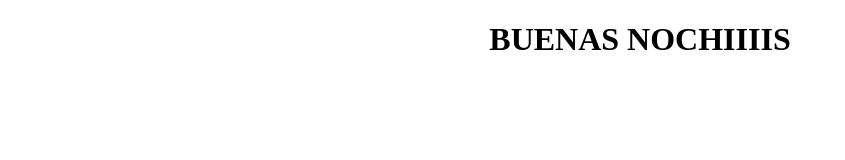
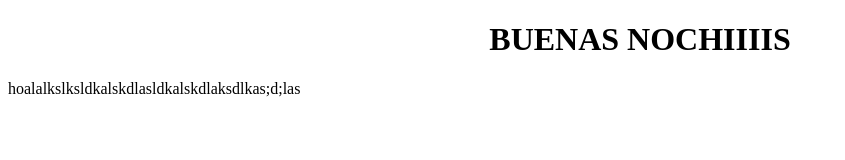
Before and after one commit to Valuami93/Ejemplobranch, a plain HTML site: page index.html in a window 1280 px wide. Shown: the whole page, without its empty margins (0-845 px from the left). Drawn offline with Linux system fonts and the light colour scheme.

Commit message:
Se modifico el html

```diff
--- a/index.html
+++ b/index.html
@@ -7,5 +7,6 @@
 </head>
 <body>
     <center><h1>BUENAS NOCHIIIIS</h1></center>
+    <p>hoalalkslksldkalskdlasldkalskdlaksdlkas;d;las</p>
 </body>
 </html>
```
